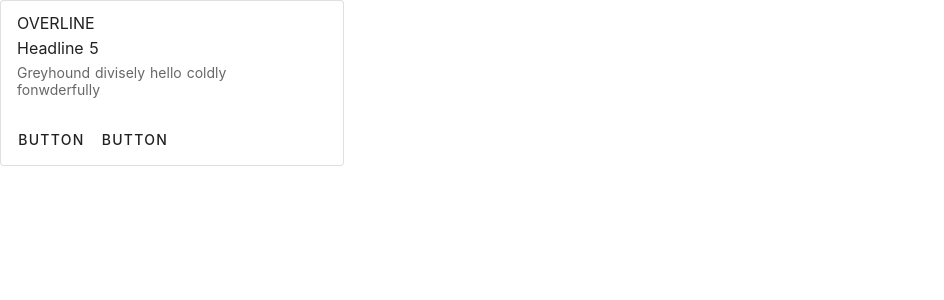
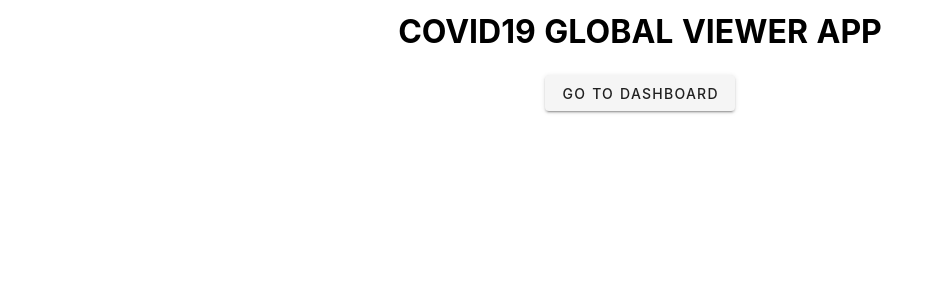
Before and after one commit to dincho-kostadinov/covid-diseas, a Nuxt app: page / in a window 1280 px wide. Shown: the top 300 px of the page, without its empty margins (0-944 px from the left). Built offline with nearby package versions, Linux system fonts and the light colour scheme.

Commit message:
add some content to index page

```diff
--- a/pages/countryDetails/_id.vue
+++ b/pages/countryDetails/_id.vue
@@ -21,7 +21,6 @@
           :headers="headers"
           :items="[countrieDeatils]"
           :items-per-page="1"
-          @click:row="handleClick"
           class="elevation-1"
         ></v-data-table>
       </v-col>
--- a/pages/dashboard.vue
+++ b/pages/dashboard.vue
@@ -99,7 +99,6 @@ export default {
     },
     handleClick: function(value) {
       this.$router.push({ path: `/countryDetails/${value.country}` });
-      console.log(value);
     }
   },
   created() {
--- a/pages/index.vue
+++ b/pages/index.vue
@@ -1,71 +1,33 @@
 <template>
-  <v-card
-    class="mx-auto"
-    max-width="344"
-    outlined
-  >
-    <v-list-item three-line>
-      <v-list-item-content>
-        <div class="overline mb-4">OVERLINE</div>
-        <v-list-item-title class="headline mb-1">Headline 5</v-list-item-title>
-        <v-list-item-subtitle>Greyhound divisely hello coldly fonwderfully</v-list-item-subtitle>
-      </v-list-item-content>
-
-      <v-list-item-avatar
-        tile
-        size="80"
-        color="grey"
-      ></v-list-item-avatar>
-    </v-list-item>
-
-    <v-card-actions>
-      <v-btn text>Button</v-btn>
-      <v-btn text>Button</v-btn>
-    </v-card-actions>
-  </v-card>
+  <v-container class="grey lighten-5">
+    <v-row>
+      <v-col>
+        <h1 class="index-title">
+          COVID19 GLOBAL VIEWER APP
+        </h1>
+      </v-col>
+    </v-row>
+    <v-row>
+      <v-col>
+        <div class="index-btn">
+          <v-btn to="/dashboard" class="btn">
+            Go to Dashboard
+          </v-btn>
+        </div>
+      </v-col>
+    </v-row>
+  </v-container>
 </template>
 
 <script>
-export default {}
+export default {};
 </script>
 
 <style>
-.container {
-  margin: 0 auto;
-  min-height: 100vh;
+.index-title,
+.index-btn {
+  align-items: center;
+  justify-content: center;
   display: flex;
-  justify-content: center;
-  align-items: center;
-  text-align: center;
-}
-
-.title {
-  font-family:
-    'Quicksand',
-    'Source Sans Pro',
-    -apple-system,
-    BlinkMacSystemFont,
-    'Segoe UI',
-    Roboto,
-    'Helvetica Neue',
-    Arial,
-    sans-serif;
-  display: block;
-  font-weight: 300;
-  font-size: 100px;
-  color: #35495e;
-  letter-spacing: 1px;
-}
-
-.subtitle {
-  font-weight: 300;
-  font-size: 42px;
-  color: #526488;
-  word-spacing: 5px;
-  padding-bottom: 15px;
-}
-
-.links {
-  padding-top: 15px;
 }
 </style>
```
